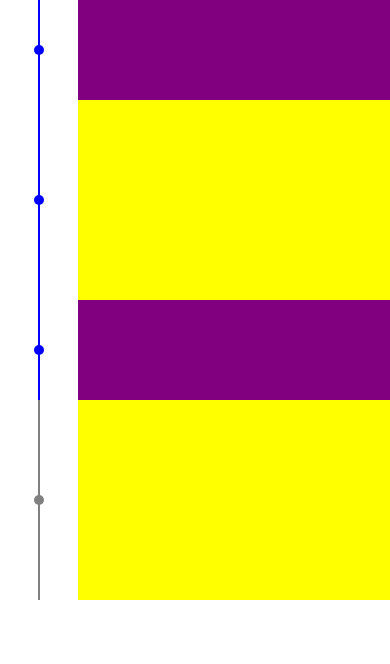
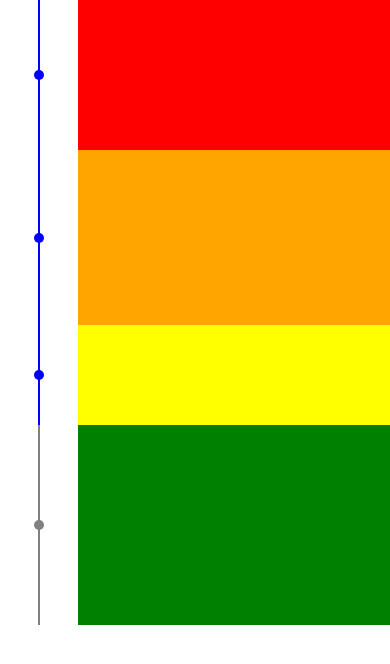
Before and after one commit to topherPedersen/TimelinePrototype, a React Native app: screen / in a window 390 px wide. Shown: the top 664 px of the page. Built offline with nearby package versions, Linux system fonts and the light colour scheme.

Commit message:
add stylesheet

```diff
--- a/App.tsx
+++ b/App.tsx
@@ -1,6 +1,6 @@
 import React from 'react';
 import {
-  SafeAreaView, View,
+  SafeAreaView, StyleSheet, View,
 } from 'react-native';
 
 interface TimelineProps {
@@ -35,12 +35,11 @@ function Timeline(props: TimelineProps) {
 }
 
 function App(): React.JSX.Element {
-
   const components = [
-    <View style={{ flex: 8, backgroundColor: 'purple', height: 100 }}></View>,
-    <View style={{ flex: 8, backgroundColor: 'yellow', height: 200 }}></View>,
-    <View style={{ flex: 8, backgroundColor: 'purple', height: 100 }}></View>,
-    <View style={{ flex: 8, backgroundColor: 'yellow', height: 200 }}></View>,
+    <View style={styles.aComponent}></View>,
+    <View style={styles.bComponent}></View>,
+    <View style={styles.cComponent}></View>,
+    <View style={styles.dComponent}></View>,
   ];
 
   const completedMilestones = [0, 1, 2];
@@ -55,4 +54,27 @@ function App(): React.JSX.Element {
   );
 }
 
+const styles = StyleSheet.create({
+  aComponent: {
+    flex: 8,
+    backgroundColor: 'red',
+    height: 150,
+  },
+  bComponent: {
+    flex: 8,
+    backgroundColor: 'orange',
+    height: 175,
+  },
+  cComponent: {
+    flex: 8,
+    backgroundColor: 'yellow',
+    height: 100,
+  },
+  dComponent: {
+    flex: 8,
+    backgroundColor: 'green',
+    height: 200,
+  },
+});
+
 export default App;
```
